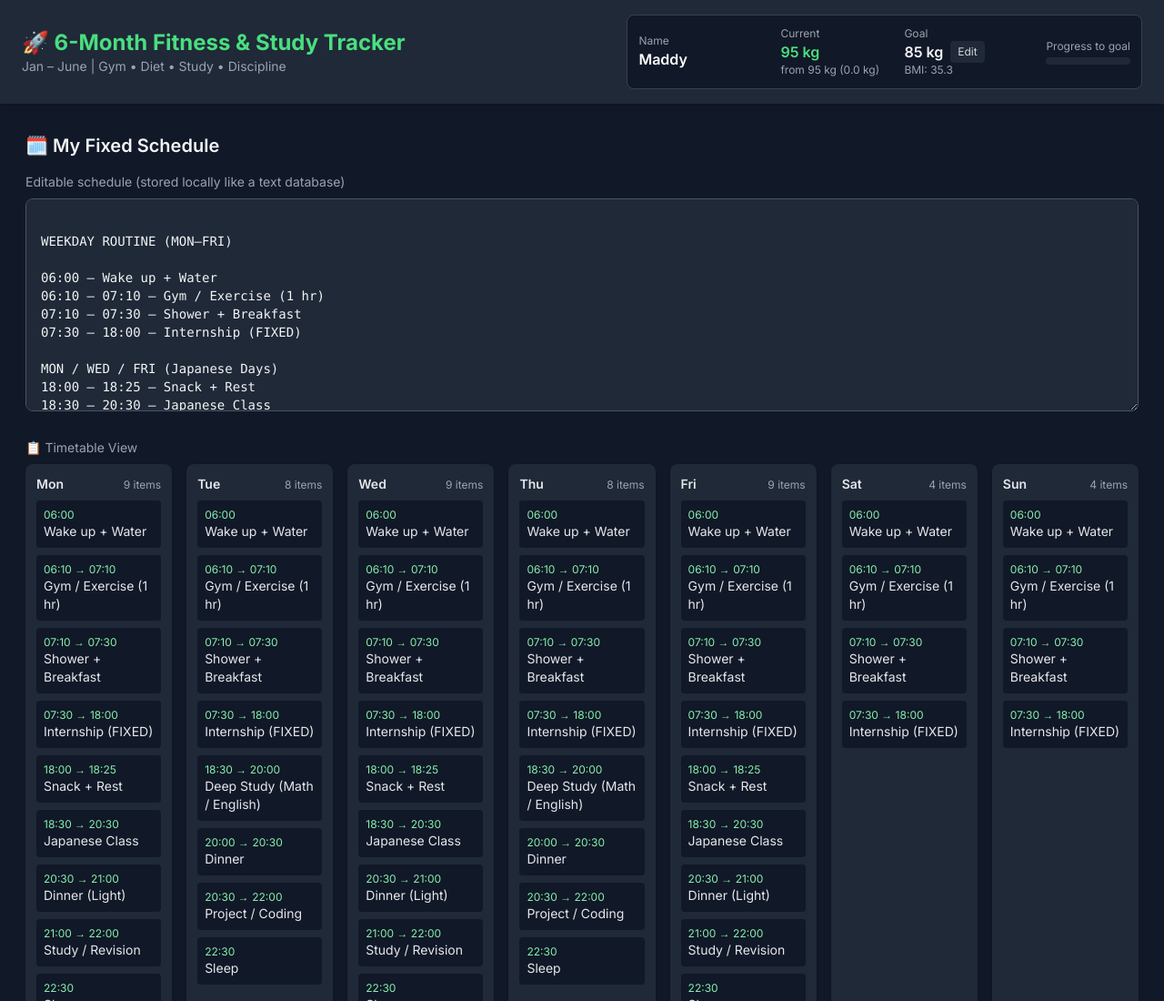
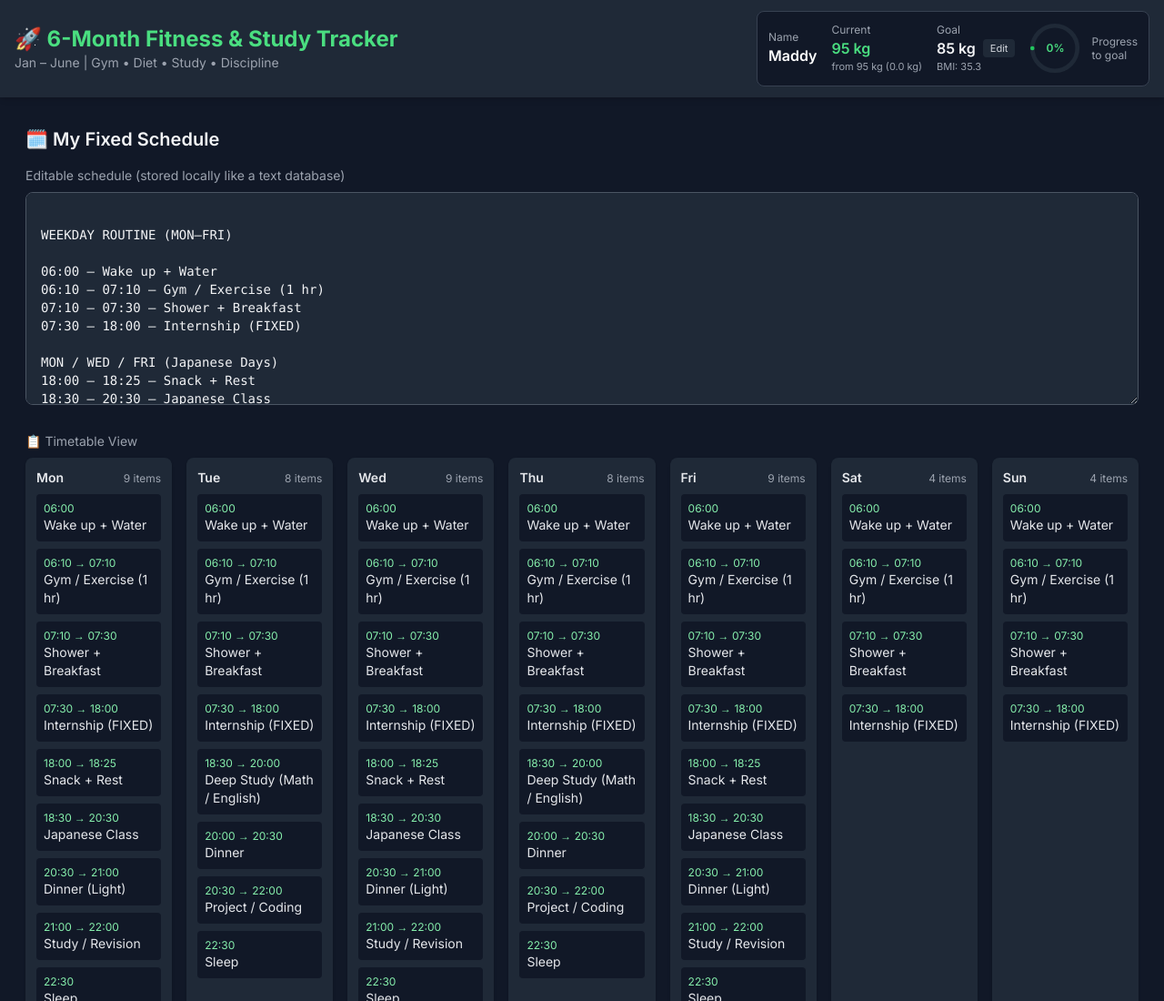
Before and after one commit to MandarKelkarOfficial/LifeOs, a plain HTML site: page index.html in a window 1280 px wide. Shown: the top 1100 px of the page at 91% size. Drawn offline with nearby package versions, Linux system fonts and the light colour scheme.

Commit message:
Header bug fix and readme added

```diff
--- a/index.html
+++ b/index.html
@@ -33,51 +33,94 @@
 
     <!-- Header -->
     <header class="bg-gray-800 shadow-md sticky top-0 z-50">
-        <div class="max-w-7xl mx-auto px-6 py-4 flex flex-col md:flex-row md:items-center md:justify-between gap-3">
+        <div class="max-w-7xl mx-auto px-4 py-3 flex flex-col gap-4 md:flex-row md:items-center md:justify-between">
+
+            <!-- Title -->
             <div>
-                <h1 class="text-2xl font-bold text-green-400">
+                <h1 class="text-xl md:text-2xl font-bold text-green-400">
                     🚀 6-Month Fitness & Study Tracker
                 </h1>
-                <p class="text-sm text-gray-400">
+                <p class="text-xs md:text-sm text-gray-400">
                     Jan – June | Gym • Diet • Study • Discipline
                 </p>
             </div>
 
             <!-- Profile / Progress card -->
-            <div id="profileCard" class="bg-gray-900 border border-gray-700 rounded-lg p-3 flex items-center gap-4">
-                <div class="min-w-[140px]">
+            <div id="profileCard" class="bg-gray-900 border border-gray-700 rounded-lg p-3
+             grid grid-cols-3 gap-3
+             md:flex md:items-center md:gap-4">
+
+                <!-- Name -->
+                <div class="min-w-0">
                     <div class="text-xs text-gray-400">Name</div>
-                    <div id="profileName" class="font-semibold text-white">Maddy</div>
+                    <div id="profileName" class="font-semibold text-white truncate">
+                        Maddy
+                    </div>
                 </div>
 
-                <div class="min-w-[120px]">
+                <!-- Current weight -->
+                <div class="min-w-0">
                     <div class="text-xs text-gray-400">Current</div>
-                    <div class="font-semibold text-green-400" id="currentWeight">-- kg</div>
-                    <div class="text-xs text-gray-400" id="weightDelta">from --</div>
+                    <div class="font-semibold text-green-400" id="currentWeight">
+                        -- kg
+                    </div>
+                    <div class="text-[11px] text-gray-400" id="weightDelta">
+                        from --
+                    </div>
                 </div>
 
-                <div class="min-w-[140px]">
+                <!-- Goal -->
+                <div class="min-w-0">
                     <div class="text-xs text-gray-400">Goal</div>
                     <div class="flex items-center gap-2">
                         <div class="font-semibold" id="goalWeight">-- kg</div>
                         <button id="editProfileBtn"
-                            class="text-xs px-2 py-1 bg-gray-800 rounded text-gray-300 hover:bg-gray-700">Edit</button>
+                            class="text-[11px] px-2 py-0.5 bg-gray-800 rounded text-gray-300 hover:bg-gray-700">
+                            Edit
+                        </button>
                     </div>
-                    <div class="text-xs text-gray-400" id="bmiLabel">BMI: --</div>
+                    <div class="text-[11px] text-gray-400" id="bmiLabel">
+                        BMI: --
+                    </div>
                 </div>
 
-                <div class="flex-1">
-                    <div class="text-xs text-gray-400">Progress to goal</div>
-                    <div class="w-full bg-gray-800 rounded-full h-2 mt-1 overflow-hidden">
-                        <div id="progressBar" class="h-2 bg-green-400 rounded-full" style="width:0%"></div>
+                <!-- Progress bar (full width on mobile) -->
+                <!-- Progress Ring -->
+                <div class="col-span-2 md:col-span-1 flex items-center gap-3">
+                    <div class="relative w-14 h-14">
+                        <svg class="w-full h-full rotate-[-90deg]" viewBox="0 0 36 36">
+                            <!-- Background circle -->
+                            <path d="M18 2.0845
+           a 15.9155 15.9155 0 0 1 0 31.831
+           a 15.9155 15.9155 0 0 1 0 -31.831" fill="none" stroke="#1f2937" stroke-width="3" />
+
+                            <!-- Progress circle -->
+                            <path id="progressRing" d="M18 2.0845
+           a 15.9155 15.9155 0 0 1 0 31.831
+           a 15.9155 15.9155 0 0 1 0 -31.831" fill="none" stroke="#22c55e" stroke-width="3" stroke-dasharray="0, 100"
+                                stroke-linecap="round" class="transition-all duration-500" />
+                        </svg>
+
+                        <!-- Percentage text -->
+                        <div id="progressText"
+                            class="absolute inset-0 flex items-center justify-center text-xs font-semibold text-green-400">
+                            0%
+                        </div>
+                    </div>
+
+                    <div class="text-xs text-gray-400 leading-tight">
+                        Progress<br />to goal
                     </div>
                 </div>
+
             </div>
         </div>
 
-        <!-- Inline edit form (hidden by default) -->
-        <div id="profileEdit" class="max-w-7xl mx-auto px-6 py-3 hidden">
-            <div class="bg-gray-800 p-4 rounded-lg grid grid-cols-1 sm:grid-cols-4 gap-3 items-end">
+        <!-- Inline edit form -->
+        <div id="profileEdit" class="max-w-7xl mx-auto px-4 py-3 hidden">
+            <div class="bg-gray-800 p-4 rounded-lg
+             grid grid-cols-1 sm:grid-cols-2 md:grid-cols-4 gap-3 items-end">
+
                 <div>
                     <label class="text-xs text-gray-400">Name</label>
                     <input id="inpName" class="w-full bg-gray-900 border border-gray-700 rounded px-2 py-1 text-sm"
@@ -97,15 +140,16 @@
                 </div>
 
                 <div class="flex gap-2">
-                    <button id="saveProfileBtn"
-                        class="bg-green-500 hover:bg-green-600 text-black px-3 py-1 rounded">Save</button>
-                    <button id="cancelProfileBtn"
-                        class="bg-gray-700 hover:bg-gray-600 text-gray-200 px-3 py-1 rounded">Cancel</button>
+                    <button id="saveProfileBtn" class="bg-green-500 hover:bg-green-600 text-black px-3 py-1 rounded">
+                        Save
+                    </button>
+                    <button id="cancelProfileBtn" class="bg-gray-700 hover:bg-gray-600 text-gray-200 px-3 py-1 rounded">
+                        Cancel
+                    </button>
                 </div>
             </div>
         </div>
     </header>
-
 
     <!-- Main -->
     <main class="max-w-7xl mx-auto px-7 py-8 space-y-12">
@@ -688,14 +732,14 @@ Hydration: 3–4L/day
         /* Dynamic header / profile widget */
 
         // defaults (you can change)
-       const DEFAULT_PROFILE = {
-  name: "Maddy",
-  heightCm: 164,
-  goalWeightKg: 85,
-  startWeightKg: 95,
-  currentWeightKg: 95,
-  preferUnit: "kg"
-};
+        const DEFAULT_PROFILE = {
+            name: "Maddy",
+            heightCm: 164,
+            goalWeightKg: 85,
+            startWeightKg: 95,
+            currentWeightKg: 95,
+            preferUnit: "kg"
+        };
 
 
         function getProfile() {
@@ -767,7 +811,15 @@ Hydration: 3–4L/day
                 let pct = Math.round((done / total) * 100);
                 if (pct < 0) pct = 0;
                 if (pct > 100) pct = 100;
-                document.getElementById("progressBar").style.width = pct + "%";
+                const ring = document.getElementById("progressRing");
+                const text = document.getElementById("progressText");
+
+                if (ring && text) {
+                    ring.setAttribute("stroke-dasharray", `${pct}, 100`);
+                    text.textContent = `${pct}%`;
+                }
+
+
             } else {
                 document.getElementById("progressBar").style.width = "0%";
             }
@@ -879,7 +931,7 @@ Hydration: 3–4L/day
             localStorage.setItem("weeklyTracker", JSON.stringify(weeklyData));
 
             // Re-render weekly table & charts
-   location.reload(); // simplest & safest re-render
+            location.reload(); // simplest & safest re-render
 
 
             renderCharts();
```
Also changed, not shown: 1 other file.
